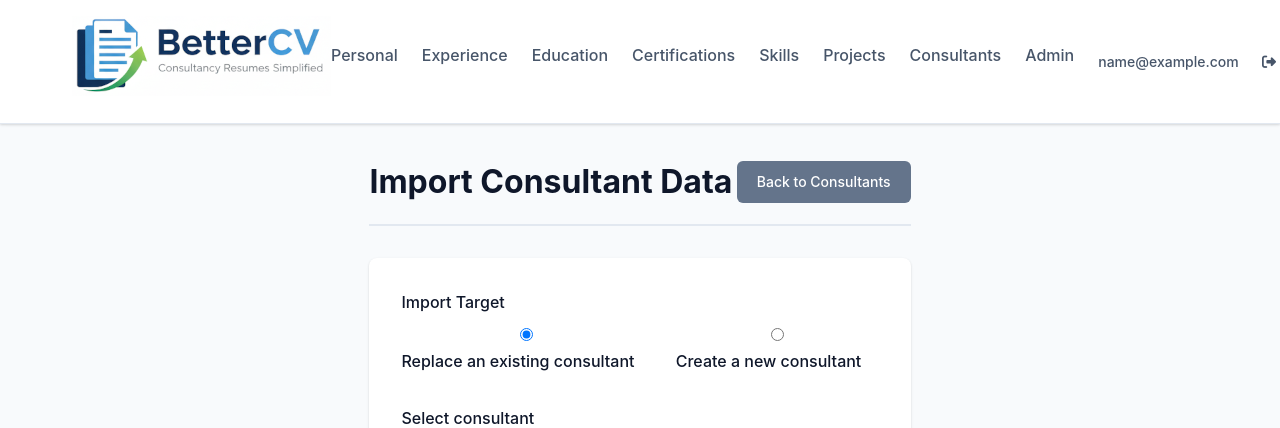
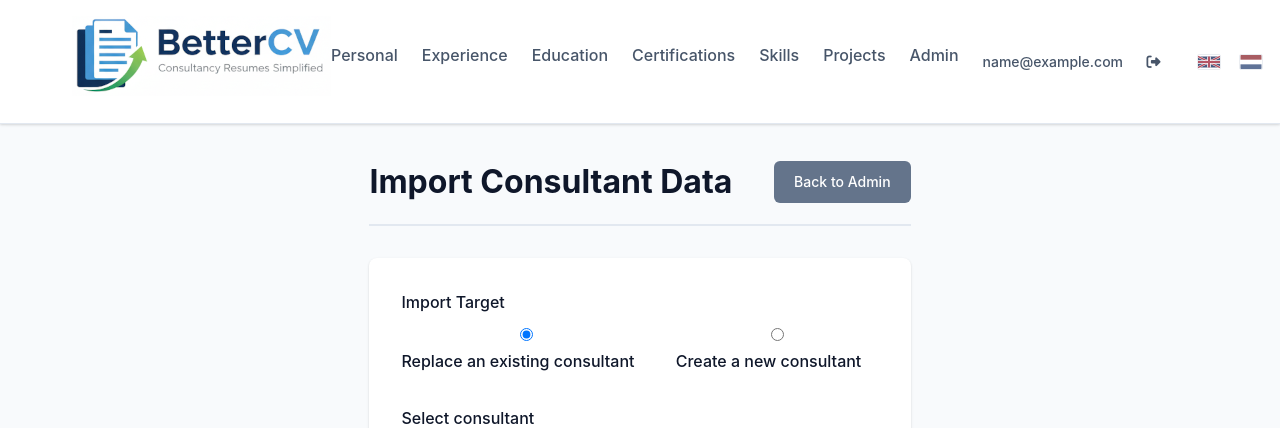
Before and after one commit to gvanlee/BetterCV, a Flask app: page /consultants/import in a window 1280 px wide; the page is wider, and only the part inside the window is pictured. Shown: the top 428 px of that part. Run offline with Flask 3, Linux system fonts and the light colour scheme; the visitor is signed in with stand-in values (Sample User, id 1); data comes from the database, SQL or seed files in the repository; some libraries are stand-ins or nearby versions.

Commit message:
* consolidated admin and consultants pages into a single admin dashboard * removed consultant listing from main navigation

```diff
--- a/app.py
+++ b/app.py
@@ -376,7 +376,7 @@ def ensure_consultant_selected():
     conn.close()
 
     if consultant_id is None:
-        return redirect(url_for('list_consultants'))
+        return redirect(url_for('admin_dashboard'))
 
     return None
 
@@ -618,14 +618,11 @@ def index():
 @app.route('/consultants')
 @login_required
 def list_consultants():
-    """List consultants and allow creation/import/export."""
+    """Redirect to admin dashboard (consultants are managed there)."""
     if not current_user.is_admin():
         flash(get_translation('messages.admin_only_consultants'), 'error')
         return redirect(url_for('index'))
-    conn = get_db_connection()
-    consultants = get_consultants(conn)
-    conn.close()
-    return render_template('consultants.html', consultants=consultants)
+    return redirect(url_for('admin_dashboard'))
 
 
 @app.route('/consultants/add', methods=['POST'])
@@ -635,7 +632,7 @@ def add_consultant():
     display_name = request.form.get('display_name', '').strip()
     if not display_name:
         flash(get_translation('messages.consultant_name_required'), 'error')
-        return redirect(url_for('list_consultants'))
+        return redirect(url_for('admin_dashboard'))
 
     conn = get_db_connection()
     result = conn.execute(
@@ -664,7 +661,7 @@ def switch_consultant(consultant_id):
 
     if not existing:
         flash(get_translation('messages.consultant_not_found'), 'error')
-        return redirect(url_for('list_consultants'))
+        return redirect(url_for('admin_dashboard'))
 
     session['consultant_id'] = consultant_id
     return redirect(request.referrer or url_for('index'))
@@ -1018,14 +1015,14 @@ def delete_consultant(consultant_id):
     if not consultant:
         conn.close()
         flash(get_translation('messages.consultant_not_found'), 'error')
-        return redirect(url_for('list_consultants'))
+        return redirect(url_for('admin_dashboard'))
 
     # Prevent deleting if this is the only consultant
     consultant_count = conn.execute('SELECT COUNT(*) FROM consultants').fetchone()[0]
     if consultant_count <= 1:
         conn.close()
         flash(get_translation('messages.consultant_delete_last'), 'error')
-        return redirect(url_for('list_consultants'))
+        return redirect(url_for('admin_dashboard'))
 
     # If deleting current consultant, switch to another one
     current_consultant_id = session.get('consultant_id')
@@ -1055,7 +1052,7 @@ def delete_consultant(consultant_id):
     conn.close()
 
     flash(get_translation('messages.consultant_deleted'), 'success')
-    return redirect(url_for('list_consultants'))
+    return redirect(url_for('admin_dashboard'))
 
 
 @app.route('/consultants/export/<int:consultant_id>')
@@ -1071,7 +1068,7 @@ def export_consultant(consultant_id):
     if not consultant:
         conn.close()
         flash(get_translation('messages.consultant_not_found'), 'error')
-        return redirect(url_for('list_consultants'))
+        return redirect(url_for('admin_dashboard'))
 
     payload = {
         'version': 1,
--- a/templates/base.html
+++ b/templates/base.html
@@ -24,7 +24,6 @@
                 <li><a href="{{ url_for('view_skills') }}">{{ t.nav.skills }}</a></li>
                 <li><a href="{{ url_for('view_projects') }}">{{ t.nav.projects }}</a></li>
                 {% if current_user.is_admin() %}
-                <li><a href="{{ url_for('list_consultants') }}">{{ t.nav.consultants }}</a></li>
                 <li><a href="{{ url_for('admin_dashboard') }}">{{ t.nav.admin }}</a></li>
                 {% endif %}
                 <li class="user-info">
--- a/templates/import_consultant.html
+++ b/templates/import_consultant.html
@@ -5,7 +5,7 @@
 {% block content %}
 <div class="page-header">
     <h2>{{ t.consultants.import_title }}</h2>
-    <a href="{{ url_for('list_consultants') }}" class="btn btn-secondary">{{ t.consultants.back_button }}</a>
+    <a href="{{ url_for('admin_dashboard') }}" class="btn btn-secondary">{{ t.consultants.back_button }}</a>
 </div>
 
 <form method="POST" enctype="multipart/form-data" class="form">
@@ -66,7 +66,7 @@
 
     <div class="form-actions">
         <button type="submit" class="btn btn-primary">{{ t.consultants.import_button }}</button>
-        <a href="{{ url_for('list_consultants') }}" class="btn btn-secondary">{{ t.buttons.cancel }}</a>
+        <a href="{{ url_for('admin_dashboard') }}" class="btn btn-secondary">{{ t.buttons.cancel }}</a>
     </div>
 </form>
 
--- a/templates/index.html
+++ b/templates/index.html
@@ -45,10 +45,12 @@
         <a href="{{ url_for('view_certifications') }}" class="btn btn-primary">{{ t.buttons.view }}</a>
     </div>
 
+    {% if current_user.is_admin() %}
     <div class="card">
         <h3>{{ t.home.consultants_title }}</h3>
         <p>{{ t.home.consultants_desc }}</p>
-        <a href="{{ url_for('list_consultants') }}" class="btn btn-primary">{{ t.buttons.view }}</a>
+        <a href="{{ url_for('admin_dashboard') }}" class="btn btn-primary">{{ t.buttons.view }}</a>
     </div>
+    {% endif %}
 </div>
 {% endblock %}
--- a/templates/parse_cv.html
+++ b/templates/parse_cv.html
@@ -13,7 +13,7 @@
 
 <div class="page-header">
     <h2>{{ t.cv_parsing.title }}</h2>
-    <a href="{{ url_for('list_consultants') }}" class="btn btn-secondary">{{ t.cv_parsing.back_button }}</a>
+    <a href="{{ url_for('admin_dashboard') }}" class="btn btn-secondary">{{ t.cv_parsing.back_button }}</a>
 </div>
 
 <div class="info-section">
@@ -49,7 +49,7 @@
 
         <div class="form-actions">
             <button type="submit" class="btn btn-primary" id="submitBtn">{{ t.cv_parsing.parse_button }}</button>
-            <a href="{{ url_for('list_consultants') }}" class="btn btn-secondary">{{ t.buttons.cancel }}</a>
+            <a href="{{ url_for('admin_dashboard') }}" class="btn btn-secondary">{{ t.buttons.cancel }}</a>
         </div>
     </div>
 </form>
--- a/templates/review_parsed_cv.html
+++ b/templates/review_parsed_cv.html
@@ -138,6 +138,6 @@
         <button type="submit" class="btn btn-primary">{{ t.cv_parsing.import_button }}</button>
     </form>
     <a href="{{ url_for('parse_cv') }}" class="btn btn-secondary">{{ t.cv_parsing.try_again }}</a>
-    <a href="{{ url_for('list_consultants') }}" class="btn btn-link">{{ t.buttons.cancel }}</a>
+    <a href="{{ url_for('admin_dashboard') }}" class="btn btn-link">{{ t.buttons.cancel }}</a>
 </div>
 {% endblock %}
--- a/translations/en.json
+++ b/translations/en.json
@@ -207,7 +207,7 @@
     "import_file": "JSON file",
     "import_replace_hint": "Importing will replace the consultant's existing data.",
     "import_name_hint": "Leave blank to use the name from the JSON file.",
-    "back_button": "Back to Consultants",
+    "back_button": "Back to Admin",
     "no_data": "No consultants added yet.",
     "unnamed": "Unnamed Consultant"
   },
@@ -281,7 +281,7 @@
   "cv_parsing": {
     "title": "Parse CV with AI",
     "parse_cv_button": "Parse CV with AI",
-    "back_button": "Back to Consultants",
+    "back_button": "Back to Admin",
     "how_it_works": "How it works",
     "description": "Upload your CV and let AI extract and structure the information for you. The system will automatically parse your resume and create a new consultant profile.",
     "step_1": "Upload your CV file (PDF, DOCX, or TXT)",
--- a/translations/nl.json
+++ b/translations/nl.json
@@ -207,7 +207,7 @@
     "import_file": "JSON-bestand",
     "import_replace_hint": "Importeren vervangt de bestaande gegevens van de consultant.",
     "import_name_hint": "Laat leeg om de naam uit het JSON-bestand te gebruiken.",
-    "back_button": "Terug naar Consultants",
+    "back_button": "Terug naar Beheer",
     "no_data": "Nog geen consultants toegevoegd.",
     "unnamed": "Naamloze Consultant"
   },
@@ -281,7 +281,7 @@
   "cv_parsing": {
     "title": "CV Analyseren met AI",
     "parse_cv_button": "CV Parseren met AI",
-    "back_button": "Terug naar Consultants",
+    "back_button": "Terug naar Beheer",
     "how_it_works": "Hoe het werkt",
     "description": "Upload uw CV en laat AI de informatie extraheren en structureren. Het systeem analyseert automatisch uw CV en creëert een nieuw consultantprofiel.",
     "step_1": "Upload uw CV-bestand (PDF, DOCX, of TXT)",
```
Also changed, not shown: templates/admin.html (+72 -0 lines), templates/consultants.html (deleted, +0 -53 lines).
